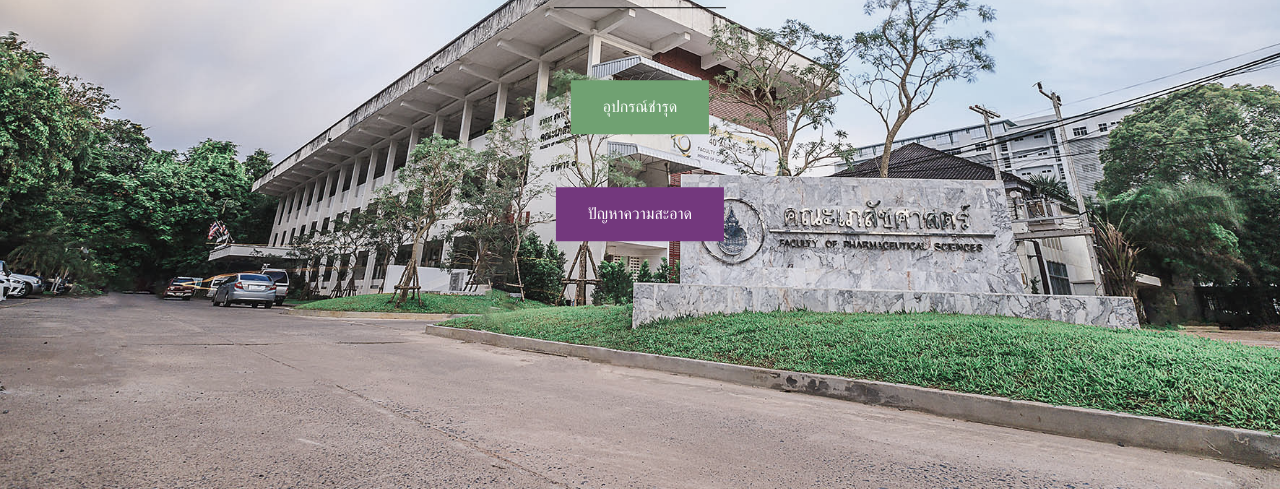
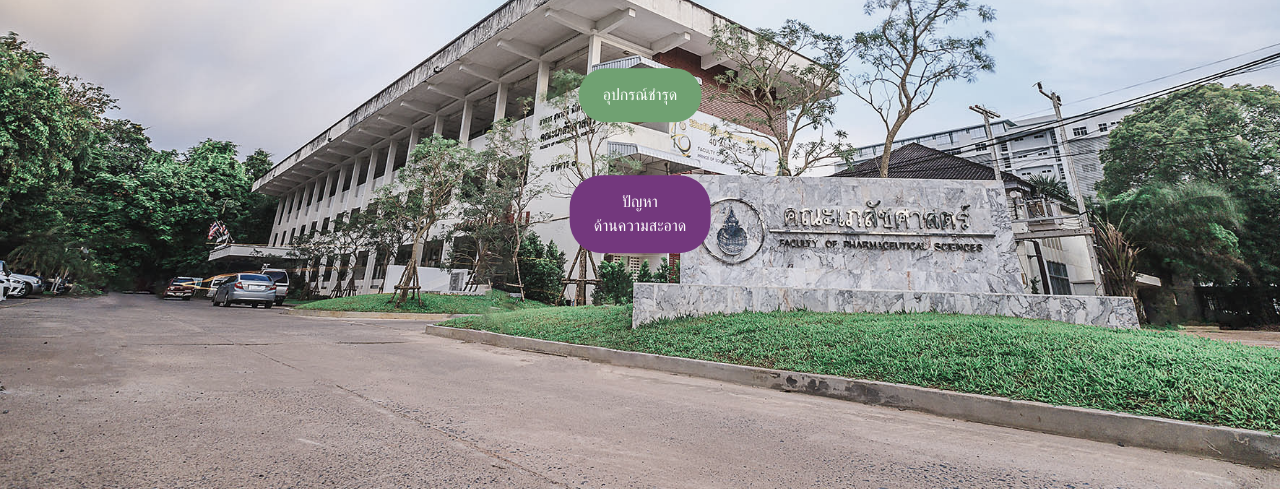
Before and after one commit to kawinna/pharmacy61, a plain HTML site: page index.html in a window 1280 px wide. Shown: the part 311-800 px from the top of the page. Drawn offline with nearby package versions, Linux system fonts and the light colour scheme.

Commit message:
Update index.html

```diff
--- a/index.html
+++ b/index.html
@@ -15,24 +15,14 @@ body, html {height: 100%}
     background-size: cover;
 }
 
- .button {
-    background-color: #4CAF50; /* Green */
+.button{font-size: 16px ;
     border: none;
-    color: white;
-    padding: 15px 32px;
+    padding: 15px 24px;
     text-align: center;
     text-decoration: none;
     display: inline-block;
-    font-size: 16px;
     margin: 4px 2px;
-    cursor: pointer;
-    -webkit-transition-duration: 0.4s; /* Safari */
-    transition-duration: 0.4s;
-}
-
-.button1:hover {
-    box-shadow: 0 12px 16px 0 rgba(0,0,0,0.24),0 17px 50px 0 rgba(0,0,0,0.19);
-}
+    cursor: pointer;}
 </style>
 <body>
 
@@ -41,9 +31,9 @@ body, html {height: 100%}
     <h1 class="w3-animate-top">แจ้งปัญหา</h1>
     <hr class="w3-border-black" style="margin:auto;width:100%">
     <br><br><br>
-    <center><a href="http://officeadmin.pharmacy.psu.ac.th/e-office/bservice/authen3.php" target="_blank"><button class="button button1 w3-green">อุปกรณ์ชำรุด</button></a></center>
+    <center><a href="http://officeadmin.pharmacy.psu.ac.th/e-office/bservice/authen3.php" target="_blank"><button class="button w3-green w3-round-xxlarge">อุปกรณ์ชำรุด</button></a></center>
     <br><br>
-    <center><a href="https://docs.google.com/forms/d/e/1FAIpQLSeaMu5C1UCiYfdYl290pU6x0qc9K_PHTjh2A0Szj8nLgneY8w/viewform"><button button1 class="button w3-purple">ปัญหาความสะอาด</button></a></center>
+    <center><a href="https://docs.google.com/forms/d/e/1FAIpQLSeaMu5C1UCiYfdYl290pU6x0qc9K_PHTjh2A0Szj8nLgneY8w/viewform"><button class="button w3-purple w3-round-xxlarge">ปัญหา<br>ด้านความสะอาด</button></a></center>
   </div>
 
 </div>
```
